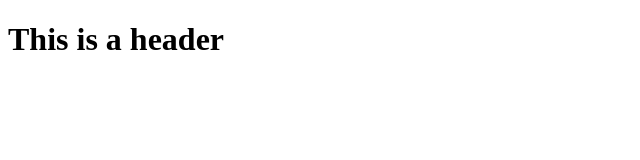
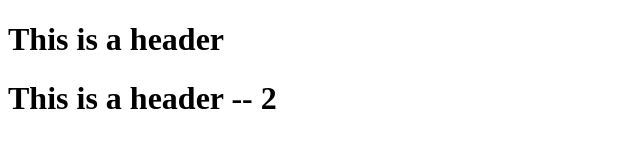
Before and after one commit to MonikaPoola/git-test, a plain HTML site: page index.html in a window 1280 px wide. Shown: the whole page, without its empty margins (0-640 px from the left). Drawn offline with Linux system fonts and the light colour scheme.

Commit message:
Commit Changes

```diff
--- a/index.html
+++ b/index.html
@@ -7,5 +7,6 @@
 </head>
 <body>
     <h1>This is a header</h1>
+    <h1>This is a header -- 2</h1>
 </body>
 </html>
```
